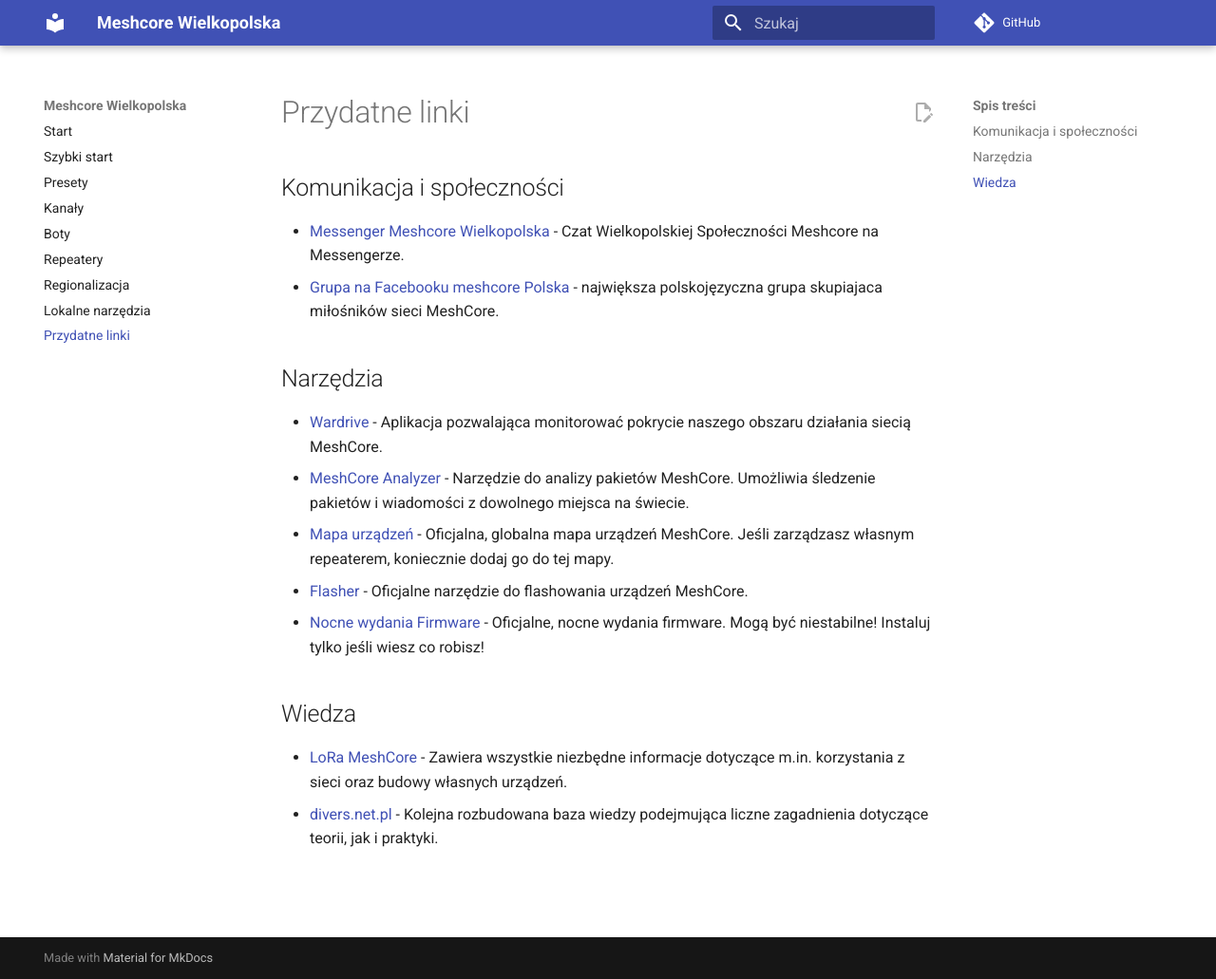
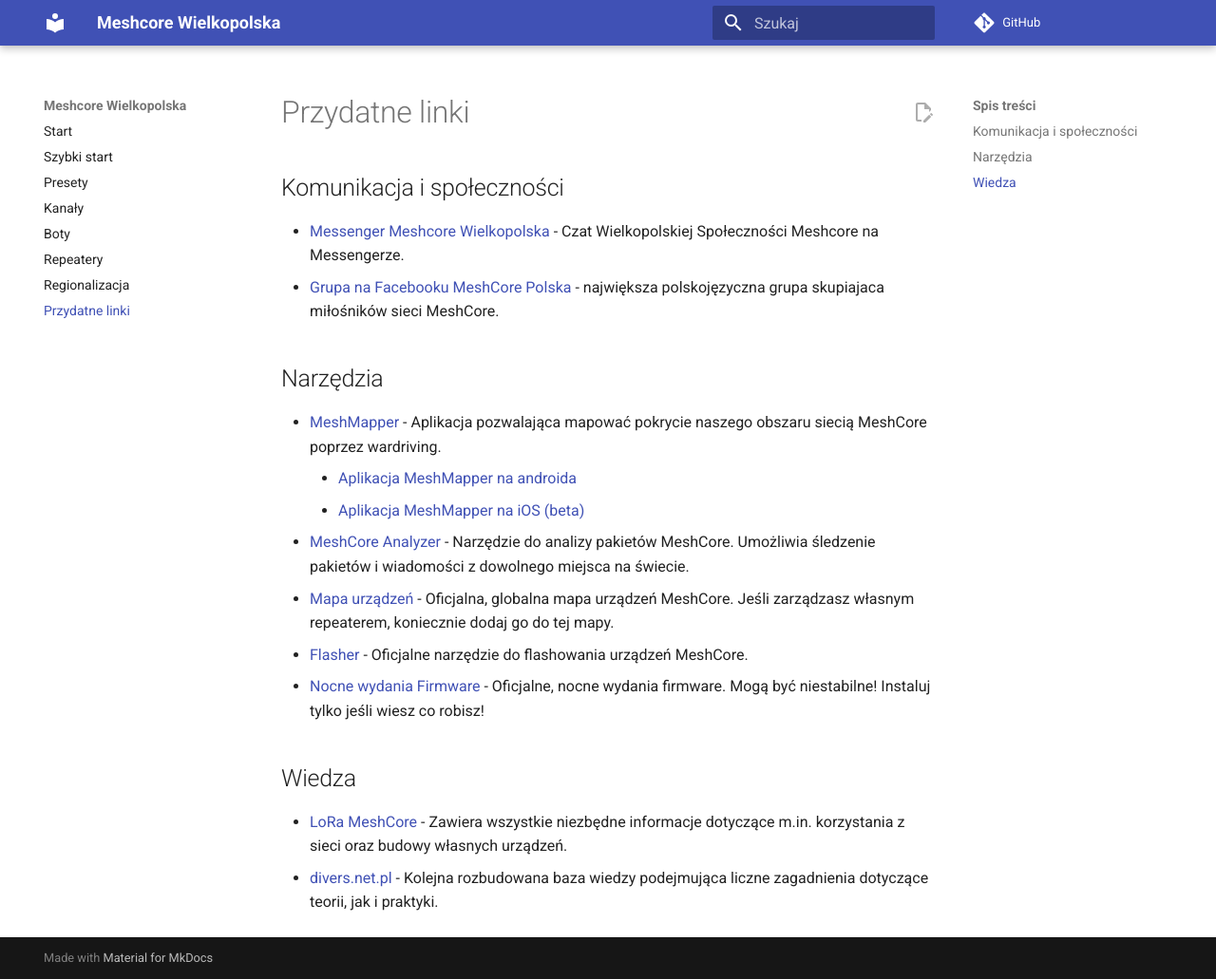
Before and after one commit to chybaDapi/awesome-meshcore-wlkp, an MkDocs documentation site: the page built from docs/resources.md, in a window 1280 px wide and 1031 px high. Shown: the whole window at 95% size. Built offline with MkDocs 1.6.1 and Material for MkDocs 9.7.7, drawn with Linux system fonts in a browser that asks for light colours; comment, search, counter and statistics services are not loaded.

Commit message:
Replaced deprecated Wardriwing app with MeshMapper

```diff
--- a/docs/resources.md
+++ b/docs/resources.md
@@ -1,14 +1,16 @@
 ## Komunikacja i społeczności
-* [Messenger Meshcore Wielkopolska](https://l.facebook.com/l.php?u=https%3A%2F%2Fm.me%2Fch%2FAbbD8U8Cej6qXEJk%2F%3Fsend_source%3Dcm%253Acopy_invite_link%26fbclid%3DIwZXh0bgNhZW0CMTAAYnJpZBExWW5lb3ZmZG5McVg4N0h6QnNydGMGYXBwX2lkEDIyMjAzOTE3ODgyMDA4OTIAAR4da2JaQpLh4Xj2d7EnlsWhRP416GHUK7i7xcEjOP4FTawUv7n57tWBtK0BHA_aem_LG3Q95tXheGmujoF-npd4A&h=AT1_hDjS_d9UsBR6eRf7agg78vi7IvSpAL4jvcuPmWKkRLw1F9XUelNu3GKQ8h97dt5A8Ggf9mrncf689_II9vz5BPiab17RuWzLA8j9bPbMhIKazXFrCiwcxGVm7X6Lte2oWP0urAuTXy-F&__tn__=R]-R&c[0]=AT0js80NVfhDe3t4ZDFn7-DJ3mpjsILKO_7gDqM3v4KtyQoyaNafuDLDAFzKGGa51_ibK_h1HxLeI2WGouCrkVJtq-z9o1r-NKwlDX2D8vg4f-55gQwInKs6rLWgX3uVZQZTsbhHBP9BqsGM-3FJ1KZI2ynBZ9NTlyt3Dh_qYzKXjVgb) - Czat Wielkopolskiej Społeczności Meshcore na Messengerze.
-* [Grupa na Facebooku meshcore Polska](https://www.facebook.com/groups/meshcorepolska) - największa polskojęzyczna grupa skupiajaca miłośników sieci MeshCore.
+- [Messenger Meshcore Wielkopolska](https://l.facebook.com/l.php?u=https%3A%2F%2Fm.me%2Fch%2FAbbD8U8Cej6qXEJk%2F%3Fsend_source%3Dcm%253Acopy_invite_link%26fbclid%3DIwZXh0bgNhZW0CMTAAYnJpZBExWW5lb3ZmZG5McVg4N0h6QnNydGMGYXBwX2lkEDIyMjAzOTE3ODgyMDA4OTIAAR4da2JaQpLh4Xj2d7EnlsWhRP416GHUK7i7xcEjOP4FTawUv7n57tWBtK0BHA_aem_LG3Q95tXheGmujoF-npd4A&h=AT1_hDjS_d9UsBR6eRf7agg78vi7IvSpAL4jvcuPmWKkRLw1F9XUelNu3GKQ8h97dt5A8Ggf9mrncf689_II9vz5BPiab17RuWzLA8j9bPbMhIKazXFrCiwcxGVm7X6Lte2oWP0urAuTXy-F&__tn__=R]-R&c[0]=AT0js80NVfhDe3t4ZDFn7-DJ3mpjsILKO_7gDqM3v4KtyQoyaNafuDLDAFzKGGa51_ibK_h1HxLeI2WGouCrkVJtq-z9o1r-NKwlDX2D8vg4f-55gQwInKs6rLWgX3uVZQZTsbhHBP9BqsGM-3FJ1KZI2ynBZ9NTlyt3Dh_qYzKXjVgb) - Czat Wielkopolskiej Społeczności Meshcore na Messengerze.
+- [Grupa na Facebooku MeshCore Polska](https://www.facebook.com/groups/meshcorepolska) - największa polskojęzyczna grupa skupiajaca miłośników sieci MeshCore.
 
 ## Narzędzia
-* [Wardrive](/tools/#wardrive) - Aplikacja pozwalająca monitorować pokrycie naszego obszaru działania siecią MeshCore.
-* [MeshCore Analyzer](https://analyzer.letsmesh.net/) - Narzędzie do analizy pakietów MeshCore. Umożliwia śledzenie pakietów i wiadomości z dowolnego miejsca na świecie.
-* [Mapa urządzeń](https://map.meshcore.dev/) - Oficjalna, globalna mapa urządzeń MeshCore. Jeśli zarządzasz własnym repeaterem, koniecznie dodaj go do tej mapy.
-* [Flasher](https://flasher.meshcore.co.uk/) - Oficjalne narzędzie do flashowania urządzeń MeshCore.
-* [Nocne wydania Firmware](https://files.brazio.org/meshcore/nightly/) - Oficjalne, nocne wydania firmware. Mogą być niestabilne! Instaluj tylko jeśli wiesz co robisz!
+- [MeshMapper](https://poz.meshmapper.net/) - Aplikacja pozwalająca mapować pokrycie naszego obszaru siecią MeshCore poprzez wardriving.
+    * [Aplikacja MeshMapper na androida](https://play.google.com/store/apps/details?id=net.meshmapper.app&hl=pl)
+    * [Aplikacja MeshMapper na iOS (beta)](https://testflight.apple.com/join/nd3Rrkrb)
+- [MeshCore Analyzer](https://analyzer.letsmesh.net/) - Narzędzie do analizy pakietów MeshCore. Umożliwia śledzenie pakietów i wiadomości z dowolnego miejsca na świecie.
+- [Mapa urządzeń](https://map.meshcore.dev/) - Oficjalna, globalna mapa urządzeń MeshCore. Jeśli zarządzasz własnym repeaterem, koniecznie dodaj go do tej mapy.
+- [Flasher](https://flasher.meshcore.co.uk/) - Oficjalne narzędzie do flashowania urządzeń MeshCore.
+- [Nocne wydania Firmware](https://files.brazio.org/meshcore/nightly/) - Oficjalne, nocne wydania firmware. Mogą być niestabilne! Instaluj tylko jeśli wiesz co robisz!
 
 ## Wiedza
-* [LoRa MeshCore](https://lorameshcore.pl/) - Zawiera wszystkie niezbędne informacje dotyczące m.in. korzystania z sieci oraz budowy własnych urządzeń.
-* [divers.net.pl](https://diver.net.pl/meshcore) - Kolejna rozbudowana baza wiedzy podejmująca liczne zagadnienia dotyczące teorii, jak i praktyki.
+- [LoRa MeshCore](https://lorameshcore.pl/) - Zawiera wszystkie niezbędne informacje dotyczące m.in. korzystania z sieci oraz budowy własnych urządzeń.
+- [divers.net.pl](https://diver.net.pl/meshcore) - Kolejna rozbudowana baza wiedzy podejmująca liczne zagadnienia dotyczące teorii, jak i praktyki.
--- a/mkdocs.yml
+++ b/mkdocs.yml
@@ -26,7 +26,6 @@
   - Boty: bots.md
   - Repeatery: repeaters.md
   - Regionalizacja: regions.md
-  - Lokalne narzędzia: tools.md
   - Przydatne linki: resources.md
 
 markdown_extensions:
```
Also changed, not shown: docs/index.md (+4 -4 lines), docs/tools.md (deleted, +0 -8 lines).
